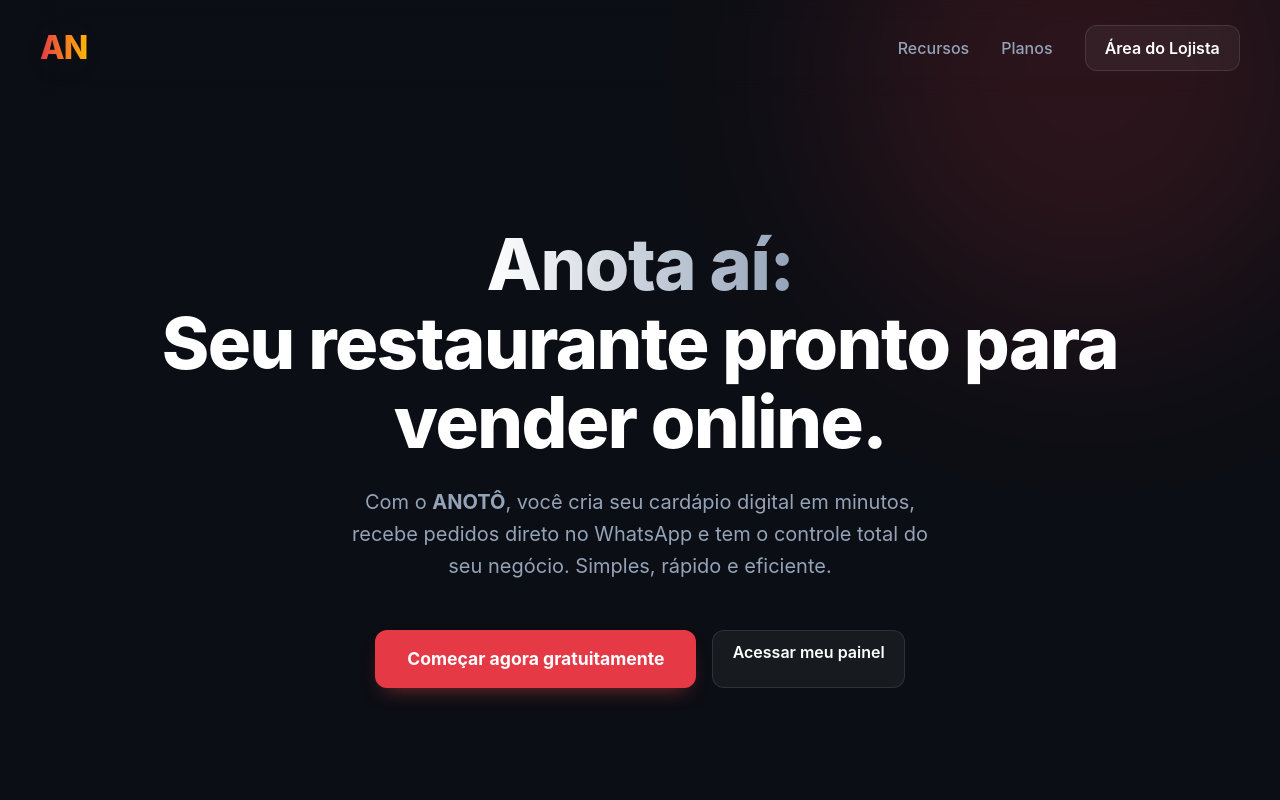
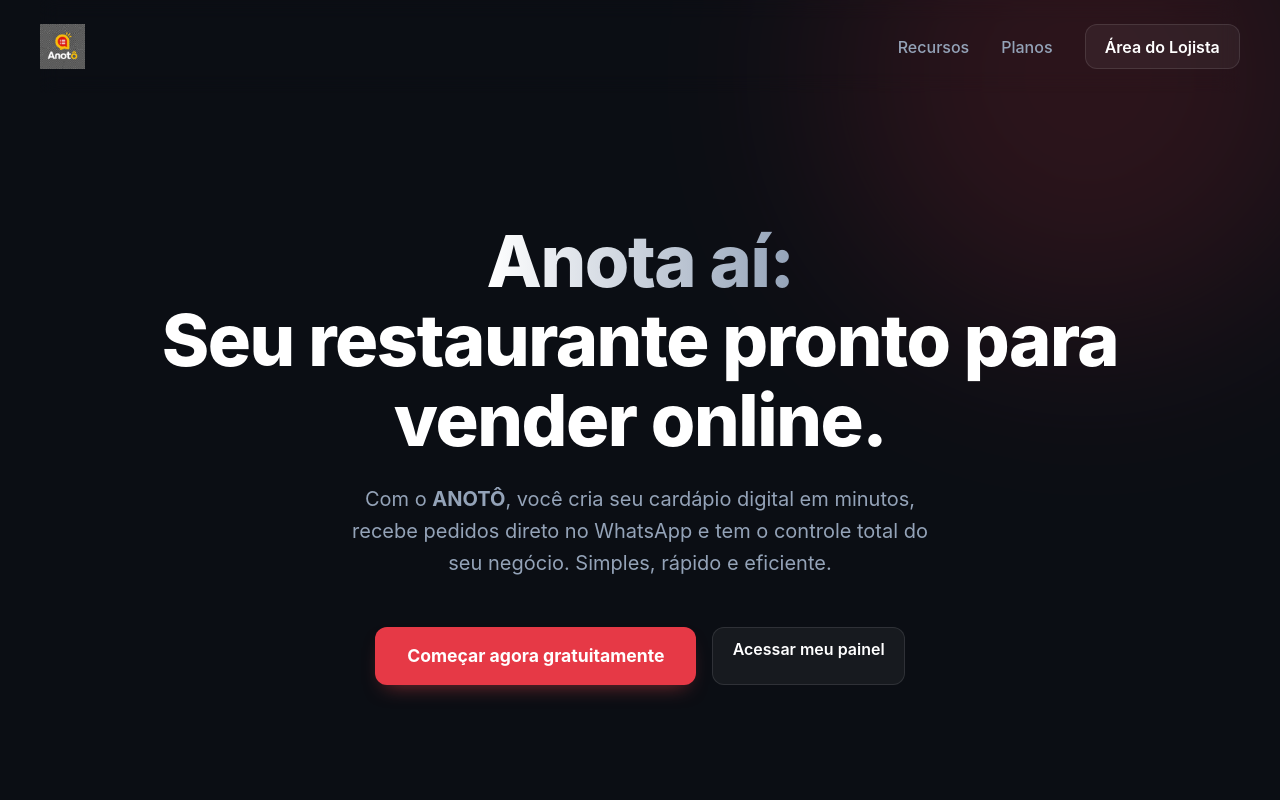
Before and after one commit to anotoapp/anoto, a React (Vite) app: page / in a window 1280 px wide. Shown: the top 800 px of the page. Built offline with nearby package versions, Linux system fonts and the light colour scheme; no server answers.

Commit message:
Add new clean logo to Landing Page and refine styles

```diff
--- a/src/pages/LandingPage.css
+++ b/src/pages/LandingPage.css
@@ -73,6 +73,22 @@
   -webkit-background-clip: text;
   -webkit-text-fill-color: transparent;
   text-decoration: none;
+}
+
+.logo-container {
+  display: flex;
+  align-items: center;
+  text-decoration: none;
+}
+
+.nav-logo {
+  height: 45px;
+  width: auto;
+  transition: transform 0.3s;
+}
+
+.nav-logo:hover {
+  transform: scale(1.05);
 }
 
 .nav-links {
--- a/src/pages/LandingPage.tsx
+++ b/src/pages/LandingPage.tsx
@@ -5,7 +5,9 @@ export default function LandingPage() {
   return (
     <div className="landing-page">
       <nav className="landing-nav landing-container">
-        <Link to="/" className="logo" style={{ fontSize: '2rem', letterSpacing: '-1px' }}>ANOTÔ</Link>
+        <Link to="/" className="logo-container">
+          <img src="/assets/logo-anoto-clean.png" alt="ANOTÔ Logo" className="nav-logo" />
+        </Link>
         <div className="nav-links">
           <a href="#features" className="nav-link">Recursos</a>
           <a href="#about" className="nav-link">Planos</a>
```
Also changed, not shown: public/assets/LOGO ANOTO.webp (added), public/assets/logo-anoto-clean.png (added).
